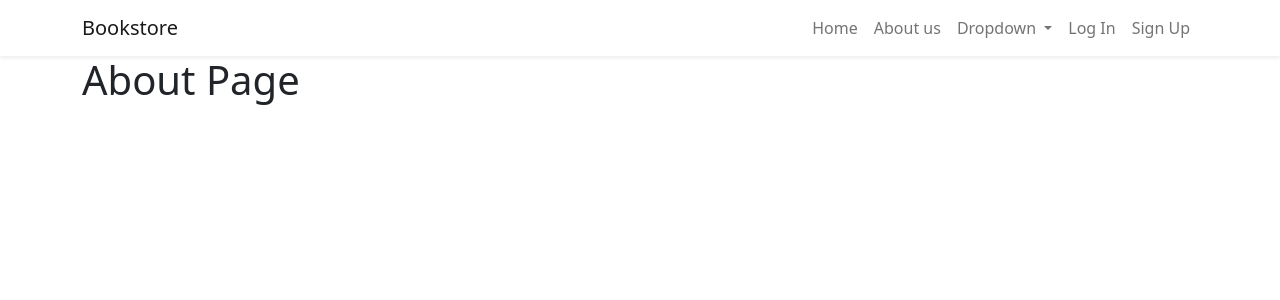
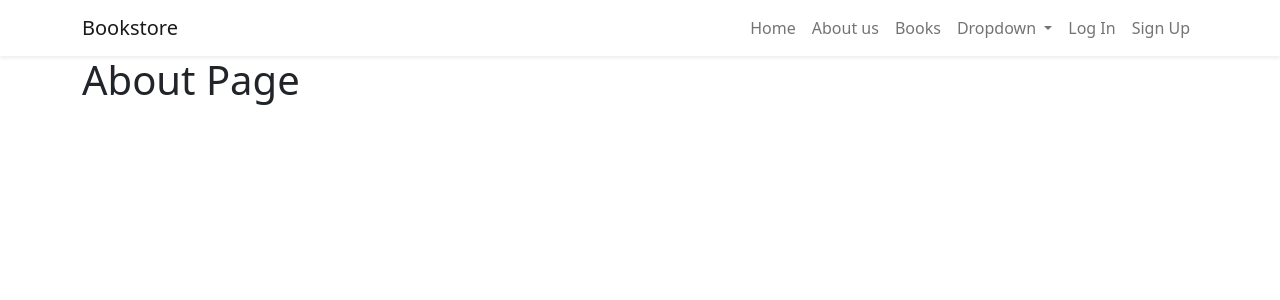
Before and after one commit to paulnyabaro/bookstore, a Django app: page /about/ in a window 1280 px wide. Shown: the top 300 px of the page. Run offline with Django 4.2, Linux system fonts and the light colour scheme; parts of the project's set-up code (start-up, migrations or seed data) failed here and were passed over.

Commit message:
Added book list link on base template

```diff
--- a/templates/_base.html
+++ b/templates/_base.html
@@ -24,6 +24,9 @@
               </li>
               <li class="nav-item">
                 <a class="nav-link" href="{% url 'about' %}">About us</a>
+              </li>
+              <li class="nav-item">
+                <a class="nav-link" href="{% url 'book_list' %}">Books</a>
               </li>
               <li class="nav-item dropdown">
                 <a class="nav-link dropdown-toggle" href="#" id="navbarDropdown" role="button" data-bs-toggle="dropdown" aria-expanded="false">
```
